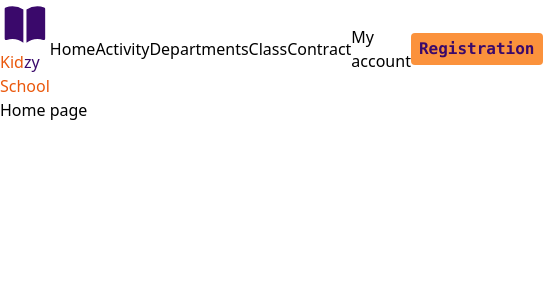
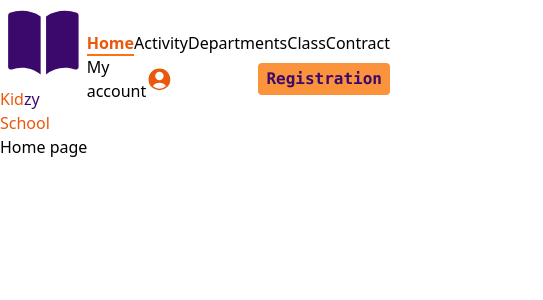
Before and after one commit to NahidAhmed47/kidzy-school, a React (Vite) app: page / in a window 390 px wide. Shown: the top 300 px of the page, 543 px wide, since content can reach past the window. Built offline with nearby package versions, Linux system fonts and the light colour scheme.

Commit message:
responsive menubar set

```diff
--- a/src/components/Header.jsx
+++ b/src/components/Header.jsx
@@ -1,28 +1,36 @@
-import React from 'react';
-import { BookOpenIcon, UserCircleIcon } from '@heroicons/react/24/solid'
-import { Link } from 'react-router-dom';
+import React, { useState } from 'react';
+import { BookOpenIcon, UserCircleIcon, Bars3BottomRightIcon } from '@heroicons/react/24/solid'
+import {NavLink} from 'react-router-dom';
 
 const Header = () => {
+    const [isOpenMenu, setOpenMenu] = useState(false);
+    // automatic close responsive navbar
+    const toggle = ()=>{
+        setOpenMenu(!isOpenMenu)
+    }
     return (
         <nav className='flex-center py-3 px-3 md:px-12 border-b'>
             <div className='text-xl md:text-3xl font-bold flex items-center gap-2'>
                 <BookOpenIcon className='w-6 h-6 md:w-8 md:h-8 secondary-text-color'></BookOpenIcon>
                 <h1 className='primary-text-color'>Kid<span className='secondary-text-color'>zy</span> School</h1>
             </div>
-            <ul className='flex-center w-[60%] text-base font-semibold'>
-                <Link to="/">Home</Link>
-                <Link to="/activity">Activity</Link>
-                <Link to="/departments">Departments</Link>
-                <Link to="/class">Class</Link>
-                <Link to="/contract">Contract</Link>
-                <div className='flex-center gap-3 md:ml-5'>
-                    <Link to="/my-account"  className='flex-center '>
+            <span className='lg:hidden' onClick={toggle}>
+                <Bars3BottomRightIcon className='w-6 h-6 text-black'></Bars3BottomRightIcon>
+            </span>
+            <ul className={isOpenMenu ? 'absolute top-14 bg-slate-200 p-5 right-10 items-start flex flex-col gap-2 font-semibold rounded' : 'w-[60%] text-base font-semibold hidden lg:flex justify-between items-center'}>
+                <NavLink to="/" onClick={toggle} className={({isActive})=> (isActive ? 'isActive' : '')}>Home</NavLink>
+                <NavLink to="/activity" onClick={toggle} className={({isActive})=> (isActive ? 'isActive' : '')}>Activity</NavLink>
+                <NavLink to="/departments" onClick={toggle} className={({isActive})=> (isActive ? 'isActive' : '')}>Departments</NavLink>
+                <NavLink to="/class" onClick={toggle} className={({isActive})=> (isActive ? 'isActive' : '')}>Class</NavLink>
+                <NavLink to="/contract" onClick={toggle} className={({isActive})=> (isActive ? 'isActive' : '')}>Contract</NavLink>
+                <div className='flex-center flex-col lg:flex-row gap-3 lg:ml-5'>
+                    <NavLink to="/my-account" onClick={toggle} className='flex-center '>
                         <p>My account</p>
-                        <UserCircleIcon className='w-6 h-6 primary-text-color'></UserCircleIcon>
-                    </Link>
-                    <Link to="/registration">
+                        <UserCircleIcon className='w-6 h-6 primary-text-color ml-2 '></UserCircleIcon>
+                    </NavLink>
+                    <NavLink to="/registration" onClick={toggle}>
                         <button className='btn'>Registration</button>
-                    </Link>
+                    </NavLink>
                 </div>
             </ul>
         </nav>
--- a/src/index.css
+++ b/src/index.css
@@ -14,3 +14,6 @@
 .btn{
     @apply px-2 py-1 secondary-text-color text-base md:text-lg font-semibold bg-orange-400 rounded hover:bg-orange-600 duration-300 hover:text-white font-mono hover:scale-[0.95]
 }
+.isActive{
+    @apply primary-text-color border-b-2 border-orange-500 font-bold
+}
```
